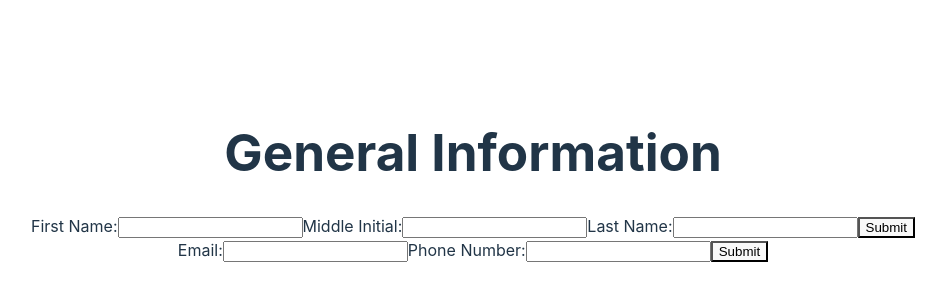
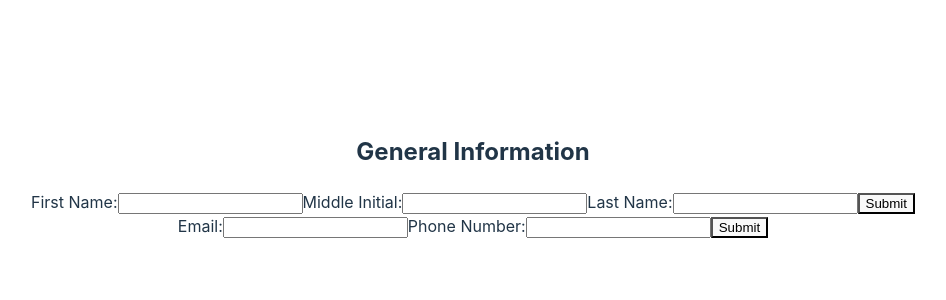
Before and after one commit to CameronTheDeveloper/cv-application, a React app: page / in a window 1280 px wide. Shown: the part 224-524 px from the top of the page, without its empty margins (167-1113 px from the left). Built offline with nearby package versions, Linux system fonts and the light colour scheme; the HTML template or start-up script is replaced by a standard one.

Commit message:
Simplify GeneralSection with Section component

```diff
--- a/src/App.jsx
+++ b/src/App.jsx
@@ -1,5 +1,5 @@
 import { useState } from 'react';
-import { GeneralInfo } from './components/General-section';
+import GeneralSection from './components/General-section';
 import './App.css';
 
 function App() {
@@ -7,7 +7,7 @@ function App() {
   return (
     <>
       <div>
-        <GeneralInfo></GeneralInfo>
+        <GeneralSection></GeneralSection>
       </div>
     </>
   );
--- a/src/components/General-section.jsx
+++ b/src/components/General-section.jsx
@@ -1,14 +1,9 @@
 import { useState } from "react";
 import { NameInputs, ContactInputs } from "./Input-elements";
+import Section from "./Section";
 import InfoSection from "./Info-section";
 
-function General_top() {
-    return (
-        <h1>General Information</h1>
-    );
-}
-
-function GeneralSection() {
+export default function GeneralSection() {
     const [userInfo, setUserInfo] = useState({
         firstName: '',
         middleInit: '',
@@ -24,7 +19,7 @@ function GeneralSection() {
     }
 
     return (
-        <div className='general-section container'>
+        <Section sectionID={'general-section'} sectionTitle={'General Information'}>
             <InfoSection
                 inputs={<NameInputs
                     userInfo={userInfo}
@@ -44,17 +39,6 @@ function GeneralSection() {
                     <div className='phone-number'>{userInfo.phoneNumber}</div>
                 </>}>
             </InfoSection>
-        </div >
+        </Section >
     );
 }
-
-function GeneralInfo() {
-    return (
-        <div id='general-section'>
-            <General_top></General_top>
-            <GeneralSection></GeneralSection>
-        </div>
-    );
-}
-
-export { GeneralInfo };
```
